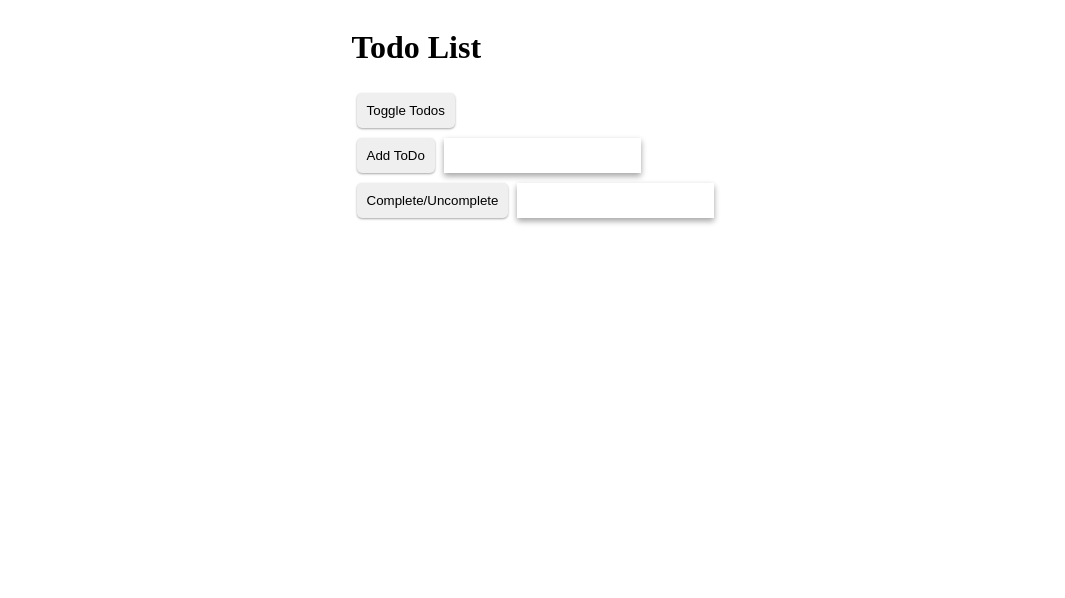
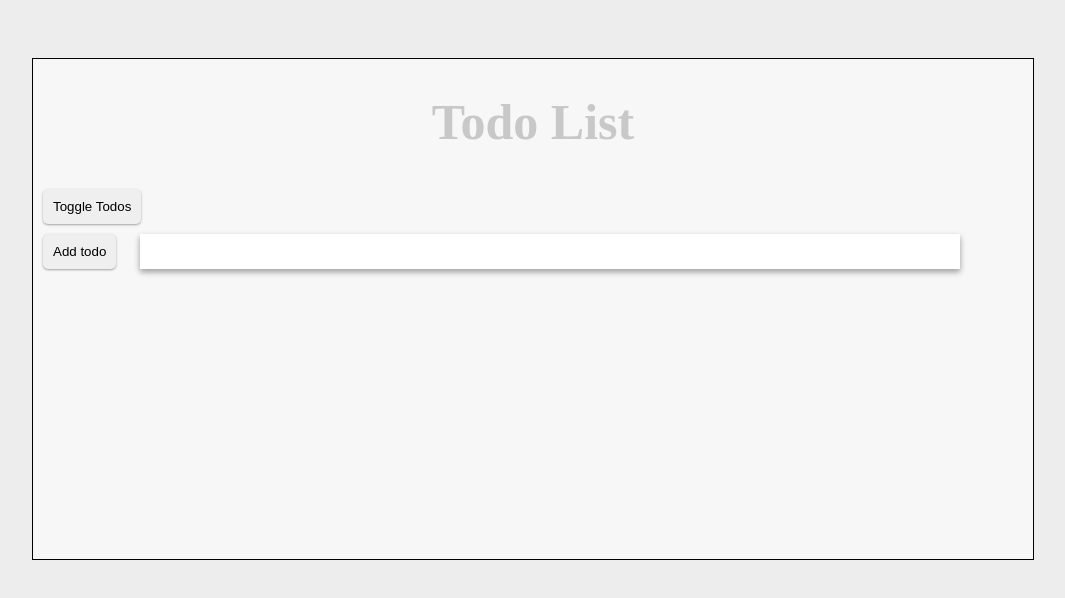
Before and after one commit to rafalwawrzyk/todosVanilla, a plain HTML site: page index.html in a window 1280 px wide. Shown: the whole page, without its empty margins (107-1172 px from the left). Drawn offline with Linux system fonts and the light colour scheme.

Commit message:
Styling app elements

```diff
--- a/index.html
+++ b/index.html
@@ -8,18 +8,15 @@
 </head>
 
 <body>
-    <div>
+   <div class="container">
+       <div class="listBox">
         <h1>Todo List</h1>
         <div>
             <button onclick="handlers.toggleAll()">Toggle Todos</button>
         </div>
         <div>
-            <button onclick="handlers.addTodo()">Add ToDo</button>
+            <button onclick="handlers.addTodo()" class="addTodo">Add todo</button>
             <input type="text" class="addInput">
-        </div>
-        <div>
-            <button onclick="handlers.toggleCompleted()">Complete/Uncomplete</button>
-            <input type="number" class="togglePosition">
         </div>
         <div>
             <ul>
@@ -27,10 +24,13 @@
             </ul>
         </div>
     </div>
+   </div>
+
 
 
 
     <script src="script.js"></script>
+    <script src="https://use.fontawesome.com/4af14fa7c8.js"></script>
 </body>
 
 </html>
--- a/script.js
+++ b/script.js
@@ -65,11 +65,6 @@ let handlers = {
         todoList.removeTodo(position);
         view.displayTodos();
     },
-    toggleCompleted: function () {
-        let togglePosition = document.querySelector(".togglePosition");
-        todoList.toggleCompleted(togglePosition.valueAsNumber);
-        view.displayTodos();
-    }
 }
 
 let view = {
--- a/style.scss
+++ b/style.scss
@@ -2,18 +2,31 @@ body{
     display: flex;
     justify-content: center;
     align-items: center;
+    background-color: #ededed
+}
+
+h1{
+    text-align: center;
+    font-size: 50px;
+    color:rgba(193, 193, 193, 0.88);
 }
 
 .container{
-    max-width: 1200px;
-    margin-left: auto;
-    margin-right: auto;
+    width: 1000px;
+    border: 1px solid black;
+    margin-top: 50px;
+    min-height: 500px;
+    background-color: #f7f7f7
+}
+
+.listbox{
+    width:800px;
 }
 
 button {
     border: none;
     padding: 10px;
-    margin: 5px 5px 5px 5px;
+    margin: 5px 10px 5px 10px;
     box-shadow: 0 1px 3px rgba(0, 0, 0, 0.12), 0 1px 2px rgba(0, 0, 0, 0.24);
     transition: all 0.3s cubic-bezier(.25, .8, .25, 1);
     border-radius: 5px;
@@ -26,10 +39,18 @@ button {
 input {
     border: none;
     padding: 10px;
+    margin: 5px 10px 5px 10px;
      box-shadow: 0 3px 6px rgba(0,0,0,0.16), 0 3px 6px rgba(0,0,0,0.23);
+}
+
+.addInput{
+    width: 80%;
 }
 
 li{
     font-size: 20px;
-
+    list-style: none;
+    display: flex;
+    justify-content: center;
+    align-items: center;
 }
```
Also changed, not shown: style.css.
